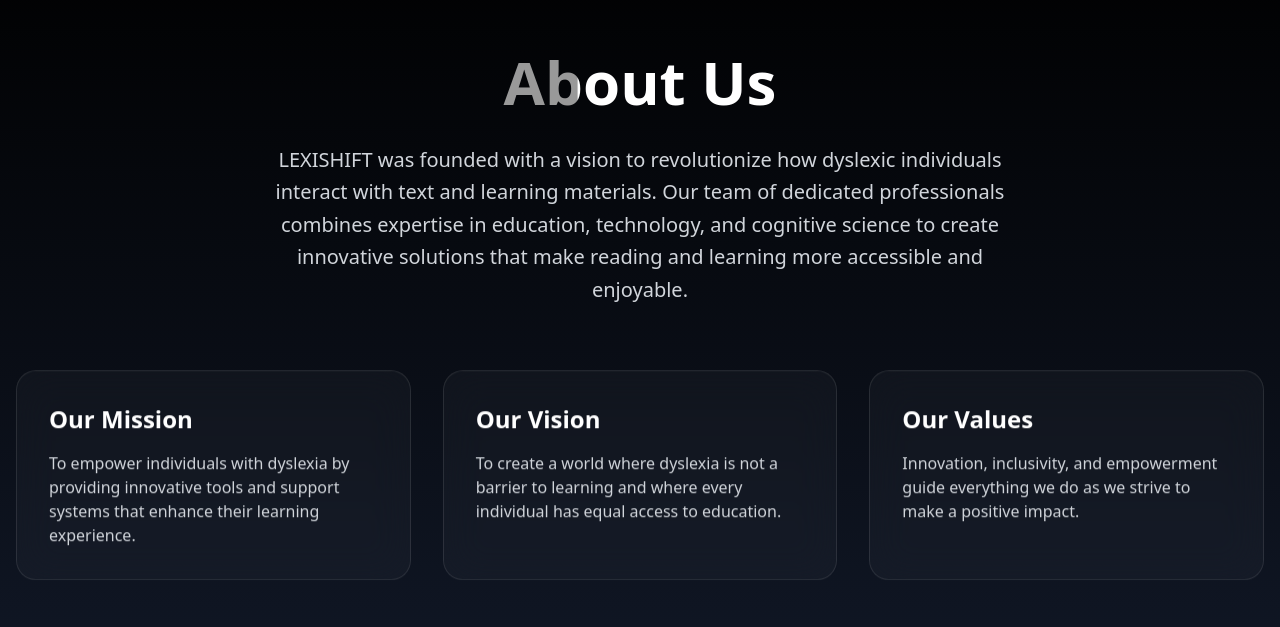
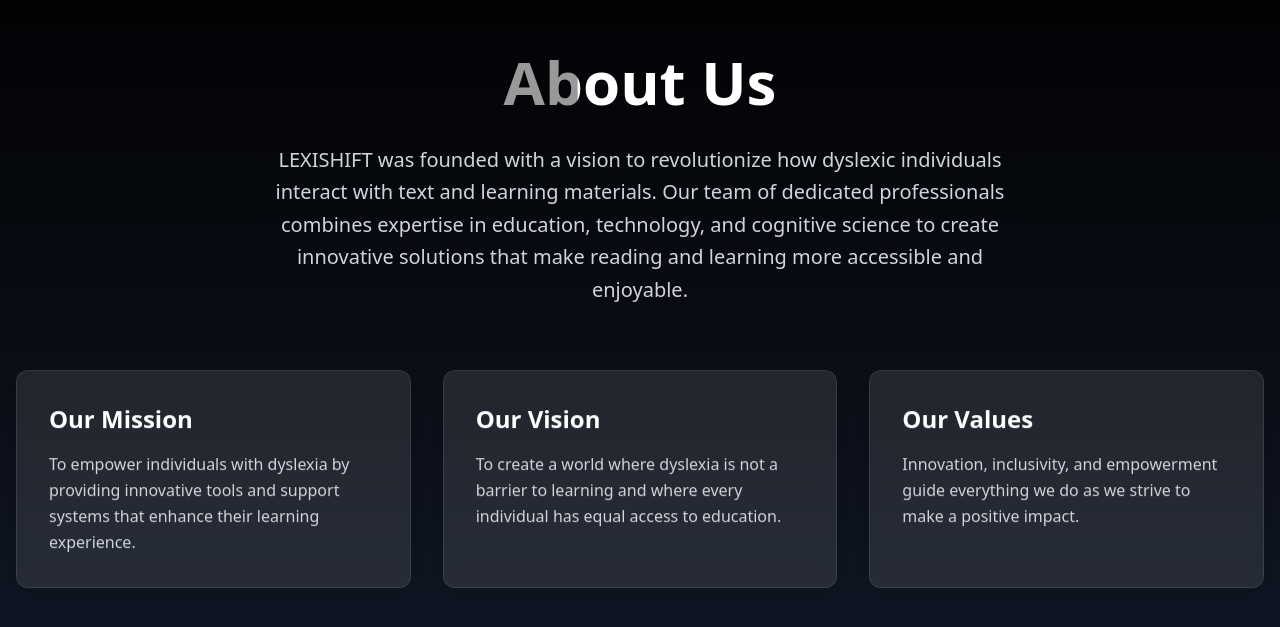
Before and after one commit to Sahnik0/Lexishift, a React (Vite) app: page / in a window 1280 px wide. Shown: the part 2151-2778 px from the top of the page. Built offline with nearby package versions, Linux system fonts and the light colour scheme; a web font is replaced by a local one.

Commit message:
commit 8

```diff
--- a/src/App.tsx
+++ b/src/App.tsx
@@ -560,12 +560,20 @@
           whileInView={{ opacity: 1, y: 0 }}
           transition={{ duration: 0.8, delay: index * 0.2 }}
           viewport={{ once: true }}
-          className={`feature-card p-8 ${theme === "light" ? "border-2 border-black rounded-lg" : ""}`}
+          className={`p-8 rounded-xl backdrop-blur-sm shadow-lg transition-all duration-300 ${
+            theme === "dark"
+              ? "bg-white/10 hover:bg-white/20 border border-white/10"
+              : "bg-black/10 hover:bg-black/15 border border-gray-200"
+          }`}
         >
-          <h3 className={`text-2xl font-bold mb-4 ${theme === "light" ? "text-stroke-light" : ""}`}>
+          <h3 className={`text-2xl font-bold mb-4 ${
+            theme === "light" ? "text-stroke-light" : ""
+          }`}>
             {item.title}
           </h3>
-          <p className={`${theme === "dark" ? "text-gray-300" : "text-gray-700"}`}>
+          <p className={`${
+            theme === "dark" ? "text-gray-300" : "text-gray-700"
+          } leading-relaxed`}>
             {item.description}
           </p>
         </motion.div>
```
